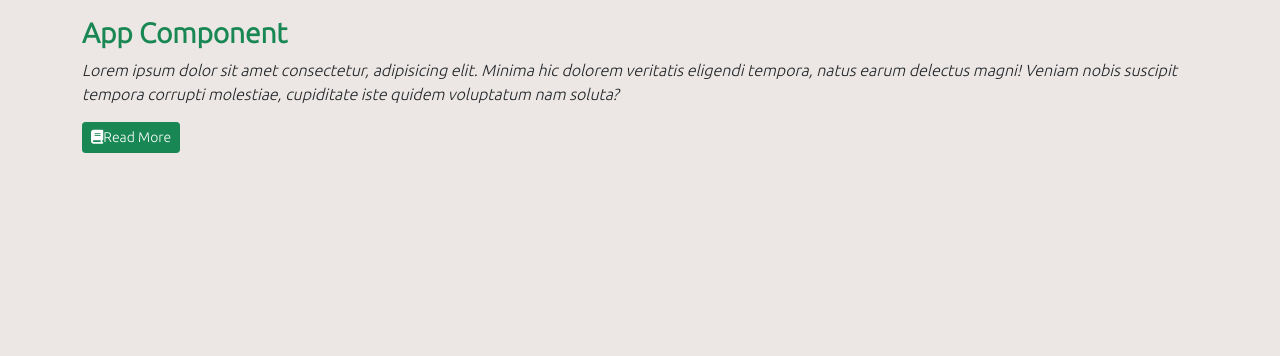
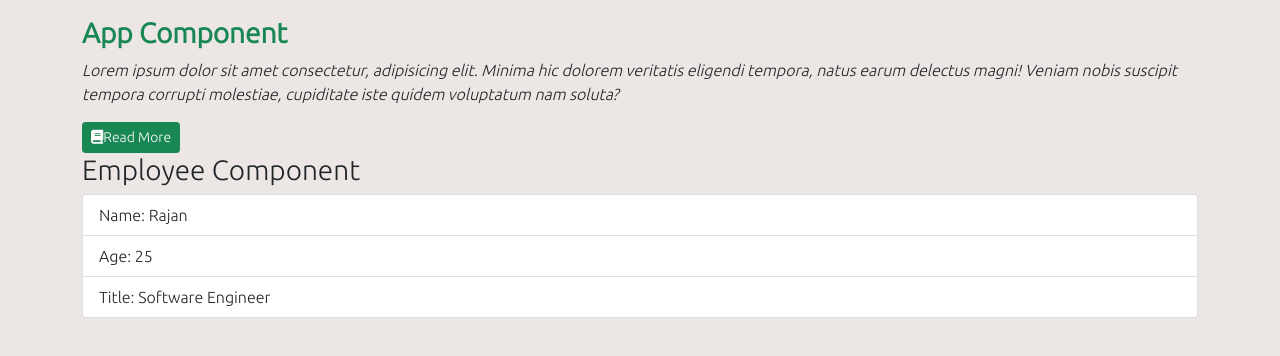
Before and after one commit to JoseIgnacioTapia/reactRouter-typescript, a React (Create React App) app: page / in a window 1280 px wide. Shown: the top 356 px of the page. Built offline with nearby package versions, Linux system fonts and the light colour scheme.

Commit message:
Props & State

```diff
--- a/src/App.tsx
+++ b/src/App.tsx
@@ -1,5 +1,7 @@
 import React from 'react';
 import './App.css';
+import Customer from './components/Customer';
+import Employee from './components/Employee';
 
 function App() {
   return (
@@ -21,6 +23,18 @@ function App() {
               </button>
             </div>
           </div>
+
+          {/* <div className="row">
+            <div className="col">
+              <Customer name={'Rajan'} age={25} title={'Software Engineer'} />
+            </div>
+          </div> */}
+
+          <div className="row">
+            <div className="col">
+              <Employee />
+            </div>
+          </div>
         </div>
       </div>
     </React.Fragment>
--- /dev/null
+++ b/src/components/Customer.tsx
@@ -0,0 +1,22 @@
+interface IProps {
+  name: string;
+  age: number;
+  title: string;
+}
+
+const Customer: React.FC<IProps> = ({ name, age, title }: IProps) => {
+  console.log(name, age, title);
+
+  return (
+    <>
+      <h2>Customer Component</h2>
+      <ul className="list-group">
+        <li className="list-group-item">Name: {name}</li>
+        <li className="list-group-item">Age: {age}</li>
+        <li className="list-group-item">Ttile: {title}</li>
+      </ul>
+    </>
+  );
+};
+
+export default Customer;
--- /dev/null
+++ b/src/components/Employee.tsx
@@ -0,0 +1,29 @@
+import { useState } from 'react';
+
+interface IProps {}
+interface IState {
+  name: string;
+  age: number;
+  title: string;
+}
+
+const Employee: React.FC<IProps> = () => {
+  const [state, setState] = useState<IState>({
+    name: 'Rajan',
+    age: 25,
+    title: 'Software Engineer',
+  });
+
+  return (
+    <>
+      <h3>Employee Component</h3>
+      <ul className="list-group">
+        <li className="list-group-item">Name: {state.name}</li>
+        <li className="list-group-item">Age: {state.age}</li>
+        <li className="list-group-item">Title: {state.title}</li>
+      </ul>
+    </>
+  );
+};
+
+export default Employee;
```
